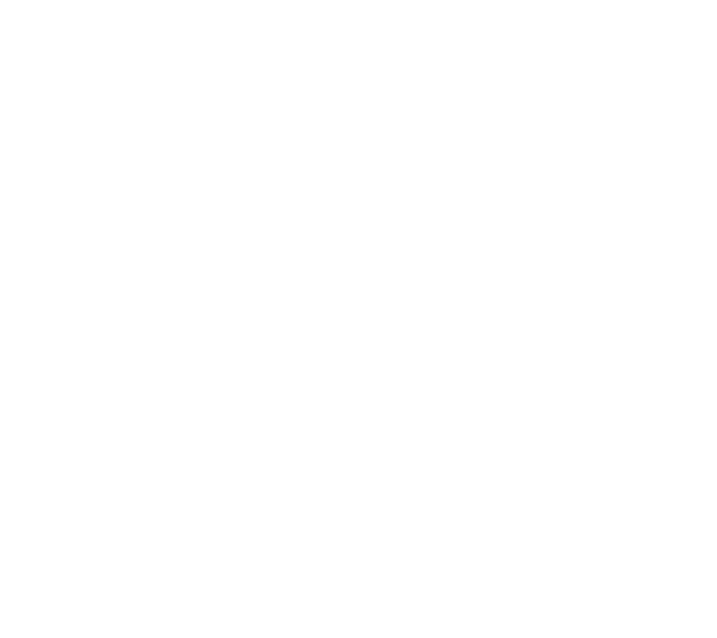
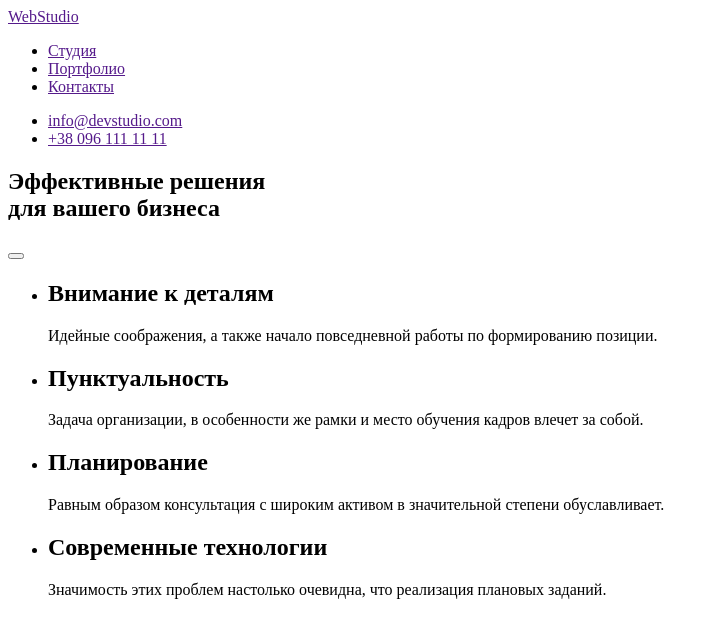
Before and after one commit to Yevhen85/goit-markup-hw-01, a plain HTML site: page index.html in a window 1280 px wide. Shown: the whole page, without its empty margins (0-717 px from the left). Drawn offline with Linux system fonts and the light colour scheme.

Commit message:
Update index.html

```diff
--- a/index.html
+++ b/index.html
@@ -1,10 +1,71 @@
 <!DOCTYPE html>
-<html lang="en">
+<html lang="ru">
   <head>
     <meta charset="UTF-8" />
     <meta http-equiv="X-UA-Compatible" content="IE=edge" />
     <meta name="viewport" content="width=device-width, initial-scale=1.0" />
     <title>Document</title>
   </head>
-  <body></body>
+  <body>
+    <!-- Шапка сайта -->
+    <header>
+      <nav>
+        <a href="./index.html"></a>
+        <a href="">WebStudio</a>
+
+        <ul>
+          <li><a href="">Студия</a></li>
+          <li><a href="">Портфолио</a></li>
+          <li><a href="">Контакты</a></li>
+        </ul>
+        </nav>
+
+        <ul>
+          <li><a href="">info@devstudio.com</a></li>
+          <li><a href="">+38 096 111 11 11</a></li>
+        </ul>
+    </header>
+
+    <main>
+      <!-- Герой -->
+      <section>
+      <h1>Эффективные решения <br/> для вашего бизнеса</h1>
+      <button type="Заказать услугу"</button>
+        </section>
+
+        <section>
+          <ul>
+            <li>
+          <h2>Внимание к деталям</h2>
+            <p>Идейные соображения, а также
+              начало повседневной работы по
+              формированию позиции.</p>
+            </li>
+            <li>
+          <h2>Пунктуальность</h2>
+            <p>Задача организации, в особенности
+              же рамки и место обучения кадров
+              влечет за собой.</p>
+              </li>
+              <li>
+          <h2>Планирование</h2>
+            <p>Равным образом консультация с
+              широким активом в значительной
+              степени обуславливает.</p>
+              </li>
+              <li>
+          <h2>Современные технологии</h2>
+            <p>Значимость этих проблем настолько
+              очевидна, что реализация плановых
+              заданий.</p>
+              </li>
+          </ul>
+        </section>
+
+        <section>
+          <h3></h3>
+        </section>
+
+    </main>
+  </body>
 </html>
```
